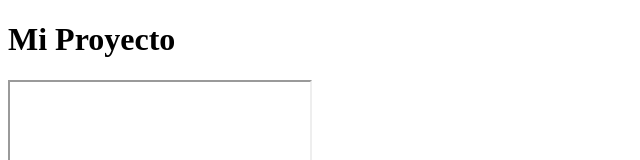
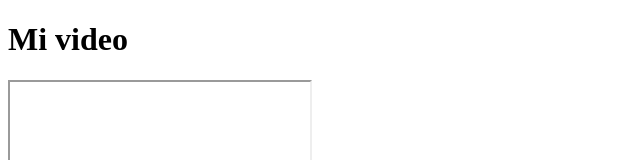
Before and after one commit to rennito/s9_java_2024_gp, a plain HTML site: page index.html in a window 1280 px wide. Shown: the top 160 px of the page, without its empty margins (0-640 px from the left). Drawn offline with Linux system fonts and the light colour scheme.

Commit message:
cambio de titulo

```diff
--- a/index.html
+++ b/index.html
@@ -6,7 +6,7 @@
     <title>Prueba ghp</title>
 </head>
 <body>
-    <h1> Mi Proyecto</h1>
+    <h1> Mi video</h1>
     <main>
     <iframe ss ></iframe>
 </main>
```
